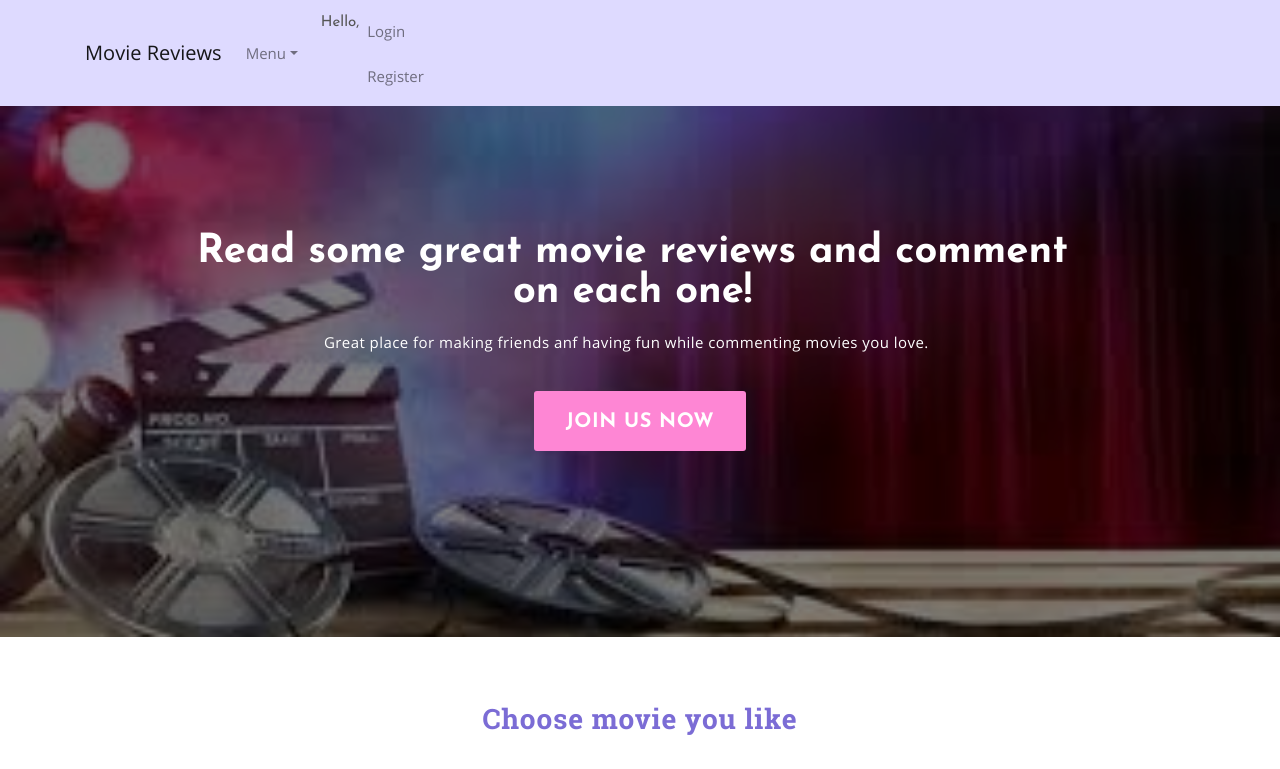
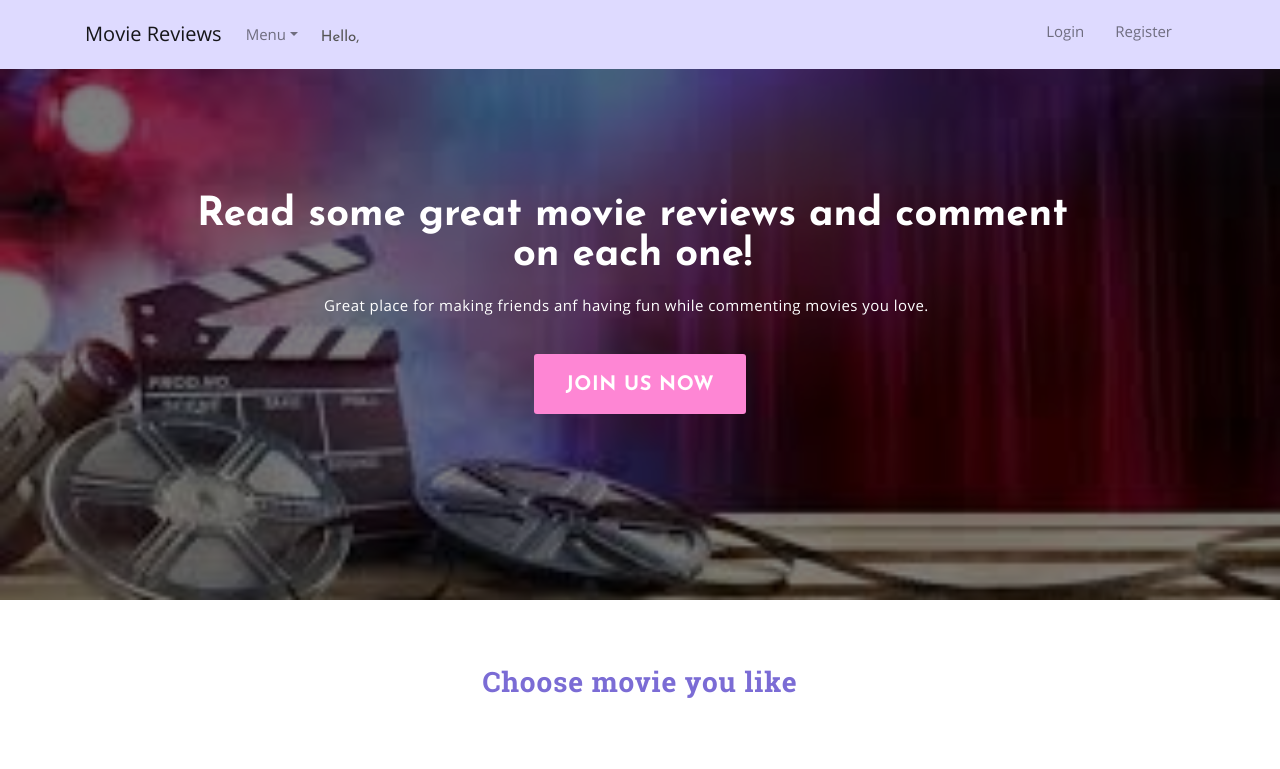
Before and after one commit to MoviesReviews/MoviesReviews.github.pages, a React (Vite) app in the folder client/: page / in a window 1280 px wide. Shown: the top 769 px of the page. Built offline with nearby package versions, Linux system fonts and the light colour scheme.

Commit message:
AuthContext created

```diff
--- a/client/src/App.jsx
+++ b/client/src/App.jsx
@@ -44,7 +44,7 @@ function App() {
     username: authState.username,
     token: authState.accessToken,
     _id: authState._id,
-    isAunthenticated: !!authState.email
+    isAuthenticated: !!authState.email
   }
 
   return (
--- a/client/src/Components/navbar/Navbar.jsx
+++ b/client/src/Components/navbar/Navbar.jsx
@@ -15,32 +15,34 @@ function NavbarMenu() {
             <Container>
                 <Navbar.Brand as={Link} to='/' href="#home">Movie Reviews</Navbar.Brand>
                 <Navbar.Toggle aria-controls="responsive-navbar-nav" />
-                <Navbar.Collapse id="responsive-navbar-nav">
+                <Navbar.Collapse id="responsive-navbar-nav" className={styles.navbar}>
+                    <div className={styles.left}>
                         <Nav className="me-auto">
                             <NavDropdown title="Menu" id="collasible-nav-dropdown" className={styles.main}>
                                 <NavDropdown.Item as={Link} to='/movie-reviews' className={styles.link}>Reviews</NavDropdown.Item>
                                 <NavDropdown.Item as={Link} to='/users' className={styles.link}>Users</NavDropdown.Item>
                                 <NavDropdown.Divider />
                             </NavDropdown>
+                        <h1 className={styles.helloMsg}>Hello, {authContext.username}</h1>
                         </Nav>
-                    <Nav>
-                        <h1>Hello, {authContext.username}</h1>
+                    </div>
+
+                    <div className={styles.right}>
 
                         {authContext.isAuthenticated &&
-                            <div>
+                            <Nav>
                                 <Nav.Link as={Link} to='/create-review' className={`${styles.link} ${styles.main}`}>Write Review</Nav.Link>
                                 <Nav.Link as={Link} to='/logout' className={`${styles.link} ${styles.main}`}>Logout</Nav.Link>
-                            </div>
+                            </Nav>
                         }
                         {!authContext.isAuthenticated &&
-                            <div>
+                            <Nav>
                                 <Nav.Link as={Link} to='/login' className={`${styles.link} ${styles.main}`}>Login</Nav.Link>
                                 <Nav.Link as={Link} to='/register' className={`${styles.link} ${styles.main}`}>Register</Nav.Link>
+                            </Nav>
+                        }
+
                     </div>
-                        }
-                    </Nav>
-
-
                 </Navbar.Collapse>
             </Container>
         </Navbar >
--- a/client/src/Components/navbar/Navbar.module.css
+++ b/client/src/Components/navbar/Navbar.module.css
@@ -2,14 +2,16 @@
     background-color: rgb(123, 108, 2013, 25%);
 }
 
-.navbar-container #responsive-navbar-nav{
+.navbar{
     display: flex;
     justify-content: space-between;
 }
 
 .navbar-container .link{
-    border-radius: 20%;
+    border-radius: 30%;
     padding: 0.5em 1em;
+    margin-bottom: 0.5em;
+    font-weight: 500;
 }
 
 .navbar-container .main{
@@ -18,5 +20,8 @@
 
 .navbar-container .link:hover{
     background-color: rgba(254, 134, 212, 100%);
-    /* padding: 0; */
 }
+
+.helloMsg{
+    padding-top: 12px;
+}
```
Lines whose indentation alone changed are shown as unchanged.
